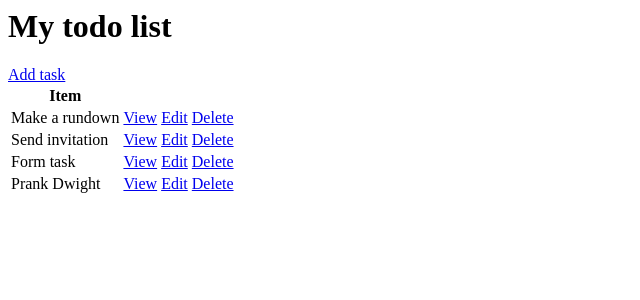
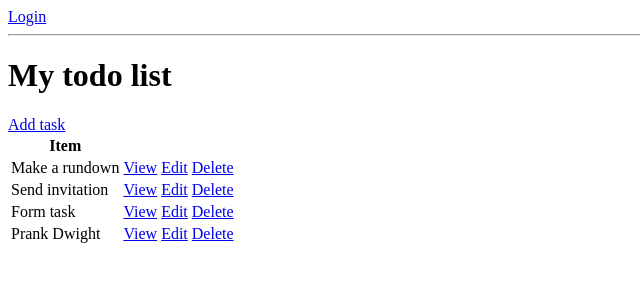
Before and after one commit to ad17ya/todo-list, a Django app: page / in a window 1280 px wide. Shown: the top 300 px of the page, without its empty margins (0-640 px from the left). Run offline with Django 4.2, Linux system fonts and the light colour scheme; data comes from the database, SQL or seed files in the repository; both versions use the stored data as it was after the commit.

Commit message:
added login and logout

```diff
--- a/base/templates/base/task_list.html
+++ b/base/templates/base/task_list.html
@@ -1,3 +1,13 @@
+{% if request.user.is_authenticated %}
+    <p> {{request.user}} </p>
+    <a href="{% url 'logout' %}">Logout</a>
+{% else %}
+    <a href="{% url 'login' %}">Login</a>
+{% endif %}
+
+
+
+<hr>
 <h1> My todo list</h1>
 
 <table>
--- a/base/urls.py
+++ b/base/urls.py
@@ -1,7 +1,10 @@
 from django.urls import path
-from .views import TaskList, TaskDetail, TaskCreate, TaskUpdate, TaskDelete
+from .views import TaskList, TaskDetail, TaskCreate, TaskUpdate, TaskDelete, CustomLoginView
+from django.contrib.auth.views import LogoutView
 
 urlpatterns = [
+    path("login/", CustomLoginView.as_view(), name="login"),
+    path("logout/", LogoutView.as_view(next_page='login'), name="logout"),
     path("", TaskList.as_view(), name="tasks"),
     path("task/<int:pk>/", TaskDetail.as_view(), name="task"),
     path("task-create", TaskCreate.as_view(), name="task-create"),
--- a/base/views.py
+++ b/base/views.py
@@ -1,10 +1,19 @@
+from django.contrib.auth.views import LoginView
 from django.shortcuts import render
+from django.urls import reverse_lazy
+from django.views.generic.detail import DetailView
+from django.views.generic.edit import CreateView, DeleteView, UpdateView
 from django.views.generic.list import ListView
-from django.views.generic.detail import DetailView
-from django.views.generic.edit import CreateView, UpdateView, DeleteView
-from django.urls import reverse_lazy
+
 from .models import Task
 
+class CustomLoginView(LoginView):
+    template_name = 'base/login.html'
+    fields = '__all__'
+    redirect_authenticated_user = 'tasks'
+
+    def get_success_url(self) -> str:
+        return reverse_lazy('tasks')
 
 class TaskList(ListView):
     model = Task
```
Also changed, not shown: base/templates/base/login.html (added, +7 -0 lines), db.sqlite3.
